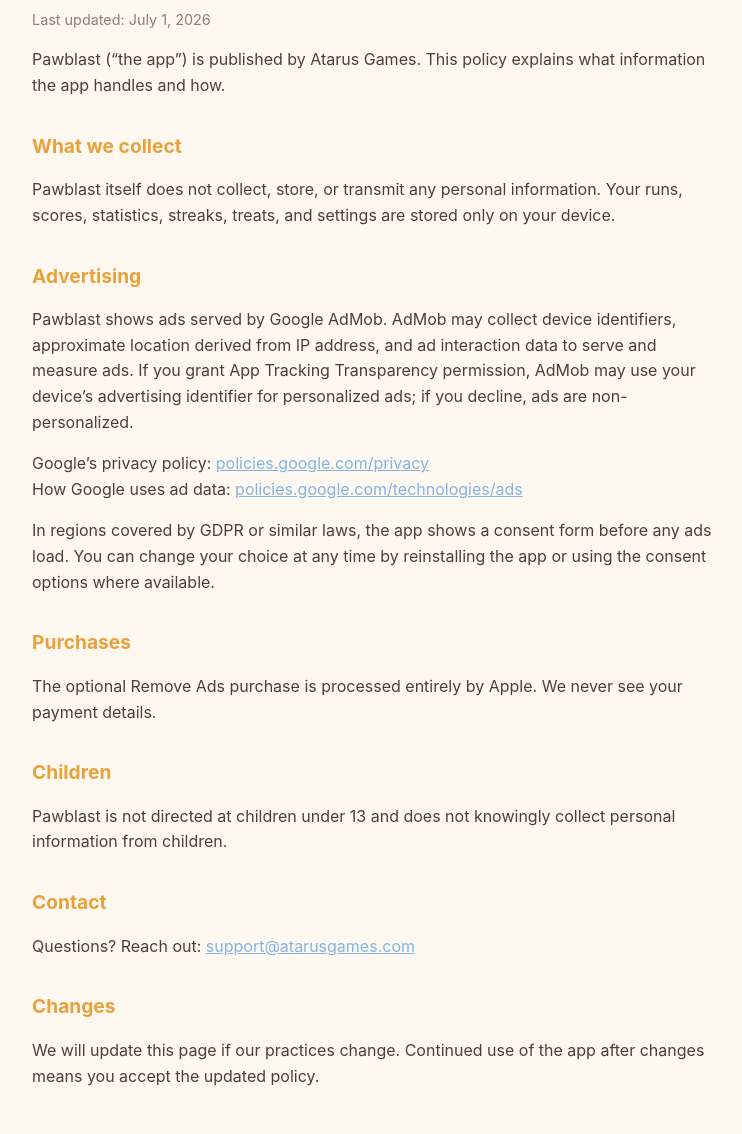
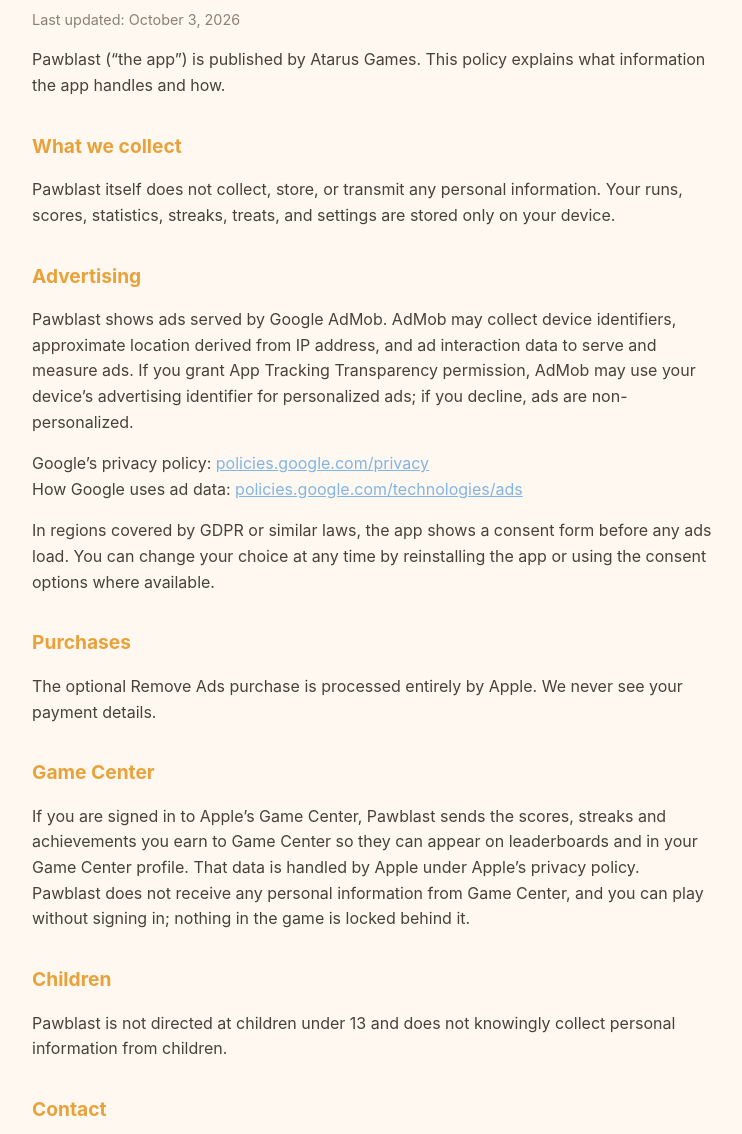
Before and after one commit to atarusgaming/pawblast, a plain HTML site: page privacy.html in a window 1280 px wide. Shown: the part 166-1300 px from the top of the page, without its empty margins (268-1010 px from the left). Drawn offline with Linux system fonts and the light colour scheme.

Commit message:
Privacy: Game Center paragraph; date bump; page title without the dash

```diff
--- a/privacy.html
+++ b/privacy.html
@@ -29,7 +29,7 @@
 <body>
 <div class="paw">🐾</div>
 <h1>Pawblast Privacy Policy</h1>
-<p class="updated">Last updated: July 1, 2026</p>
+<p class="updated">Last updated: October 3, 2026</p>
 
 <p>Pawblast (&ldquo;the app&rdquo;) is published by Atarus Games. This policy
 explains what information the app handles and how.</p>
@@ -59,6 +59,14 @@
 <p>The optional Remove Ads purchase is processed entirely by Apple. We never
 see your payment details.</p>
 
+<h2>Game Center</h2>
+<p>If you are signed in to Apple&rsquo;s Game Center, Pawblast sends the scores,
+streaks and achievements you earn to Game Center so they can appear on
+leaderboards and in your Game Center profile. That data is handled by
+Apple under Apple&rsquo;s privacy policy. Pawblast does not receive any
+personal information from Game Center, and you can play without signing
+in; nothing in the game is locked behind it.</p>
+
 <h2>Children</h2>
 <p>Pawblast is not directed at children under 13 and does not knowingly collect
 personal information from children.</p>
```
Also changed, not shown: index.html (+1 -1 lines), privacy/index.html (+9 -1 lines).
